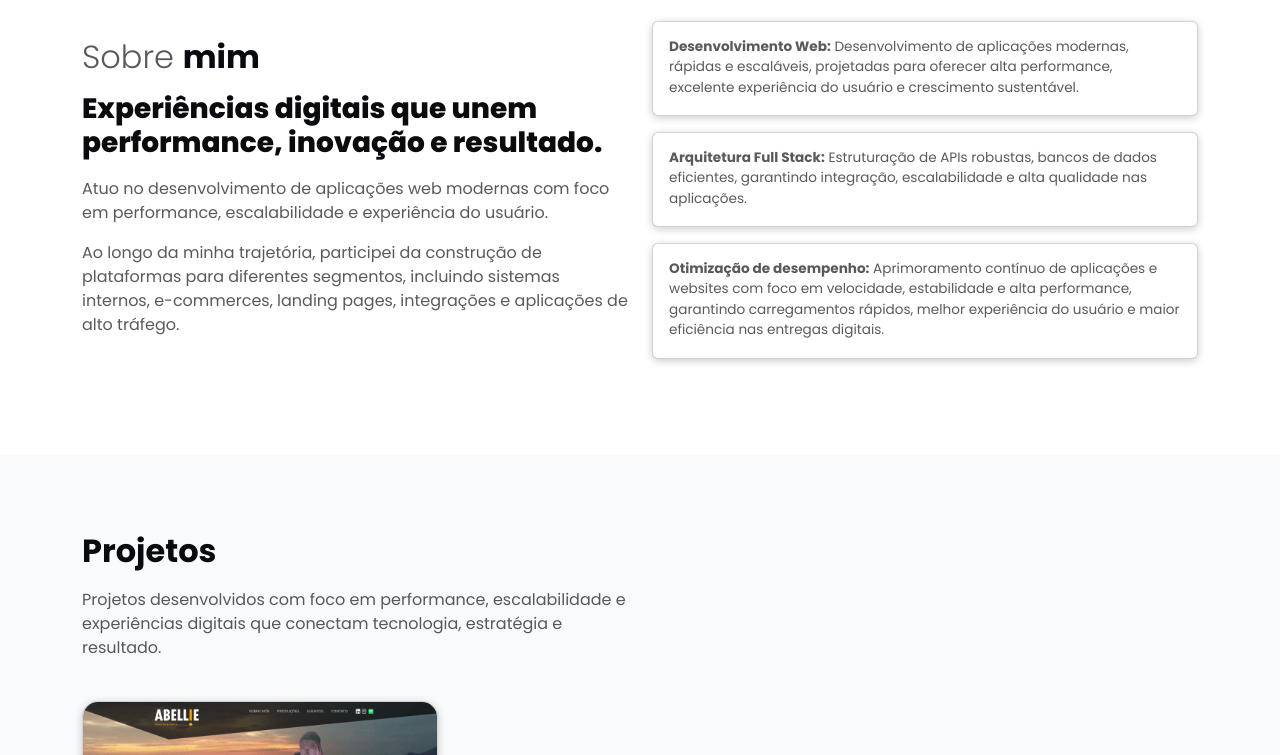
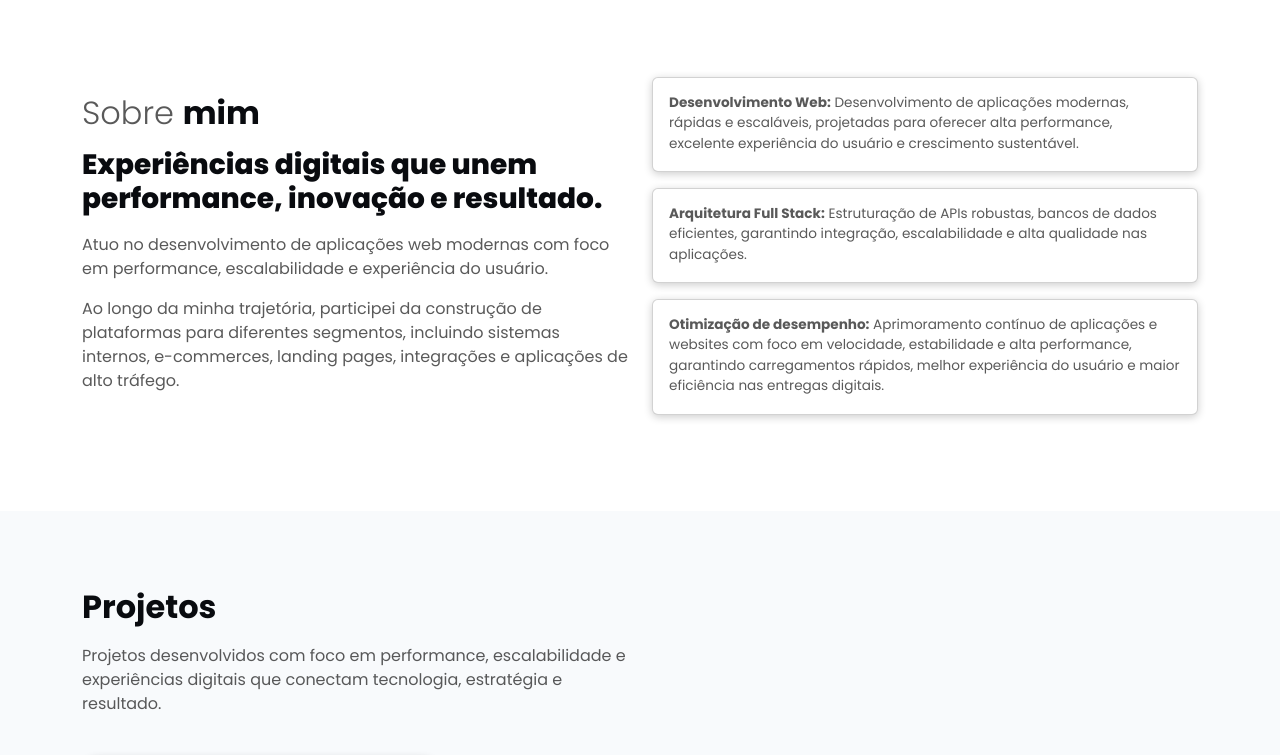
Before and after one commit to filipeangelodev/portfolio, a plain HTML site: page index.html in a window 1280 px wide. Shown: the part 787-1542 px from the top of the page. Drawn offline with Linux system fonts and the light colour scheme.

Commit message:
Ajuste no topo

```diff
--- a/assets/scss/_base.scss
+++ b/assets/scss/_base.scss
@@ -4,7 +4,9 @@
     }
 }
 
-body{}
+body{
+    padding-top: 56px;
+}
 
 img{
     max-width: 100%;
```
Also changed, not shown: assets/css/main.css, 1 other file.
